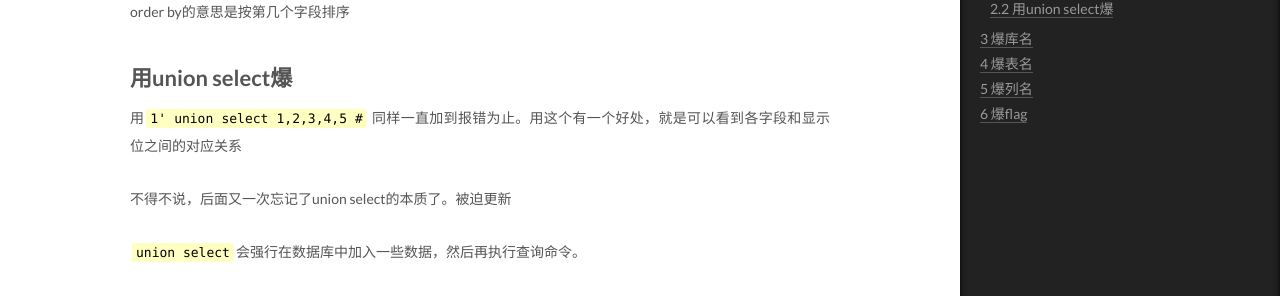
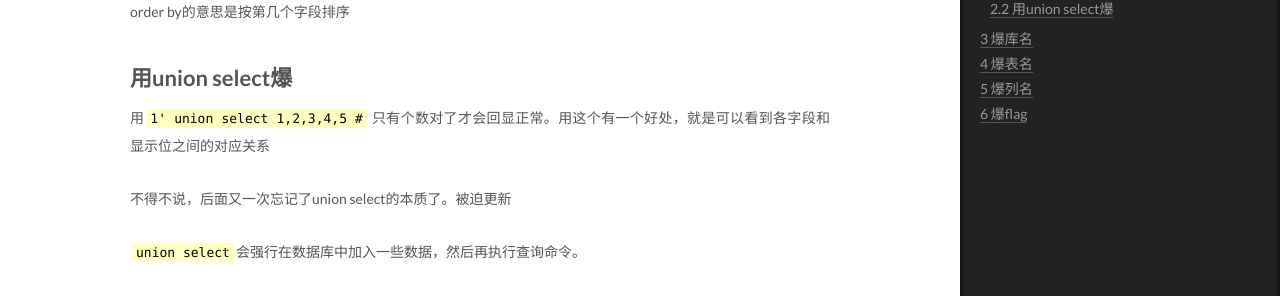
Before and after one commit to AirGoldenFish/airgoldenfish.github.io, a Jekyll site: the page built from _posts/2020-12-8-SQL基础.md, in a window 1280 px wide and 1400 px high, scrolled down 939 px. Shown: the part 149-445 px from the top of the window. Built offline with Jekyll 4.4.1, drawn with Linux system fonts in a browser that asks for light colours.

Commit message:
union select

```diff
--- a/_posts/2020-12-8-SQL基础.md
+++ b/_posts/2020-12-8-SQL基础.md
@@ -21,7 +21,7 @@ tags:
 用`1' or 1=1 order by 5 #`爆显示位。order by 5返回正常，这意味着显示位大于等于5个，一直试到报错为止。这个题加到6就报错了
 order by的意思是按第几个字段排序
 ## 用union select爆
-用`1' union select 1,2,3,4,5 #` 同样一直加到报错为止。用这个有一个好处，就是可以看到各字段和显示位之间的对应关系
+用`1' union select 1,2,3,4,5 #` 只有个数对了才会回显正常。用这个有一个好处，就是可以看到各字段和显示位之间的对应关系
 
 不得不说，后面又一次忘记了union select的本质了。被迫更新
 
```
Also changed, not shown: _posts/2020-12-22-SSTI.md (+2 -0 lines), _posts/2021-2-9-有意思的SQL.md (+0 -2 lines).
